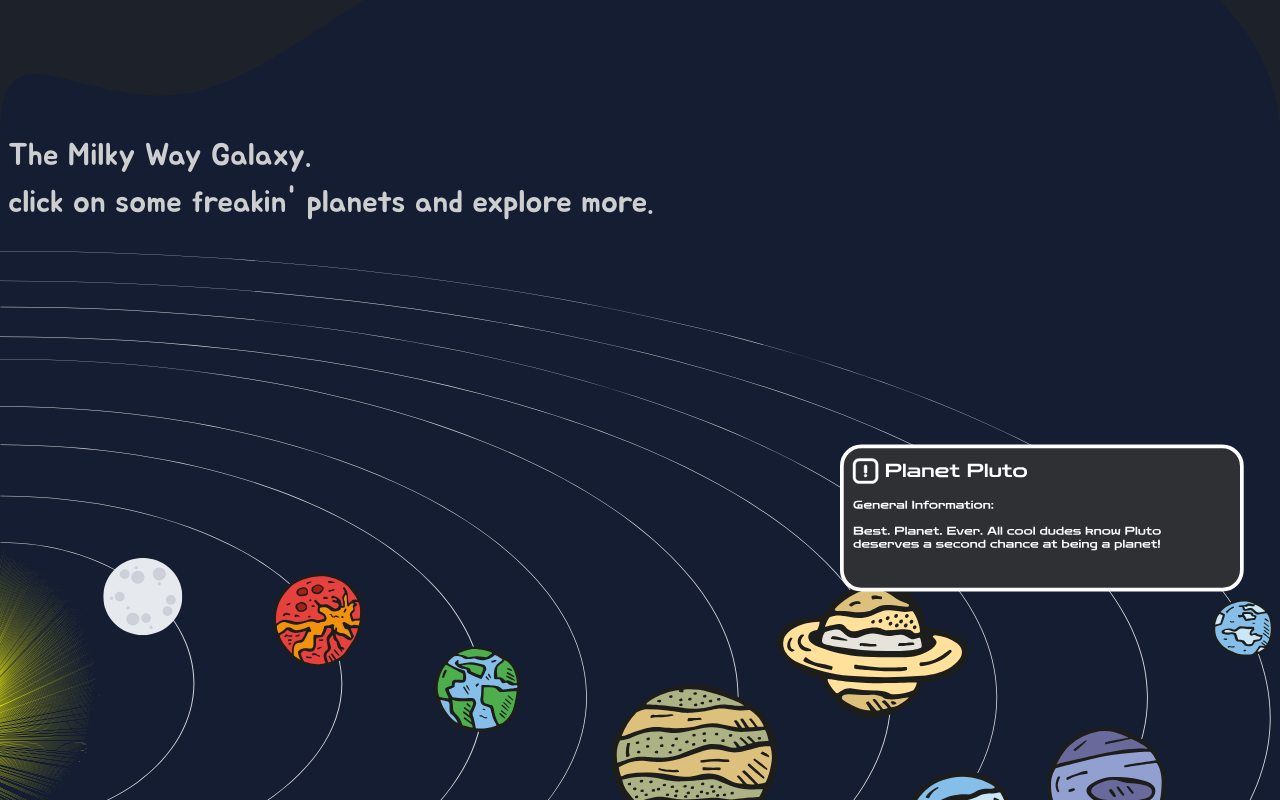
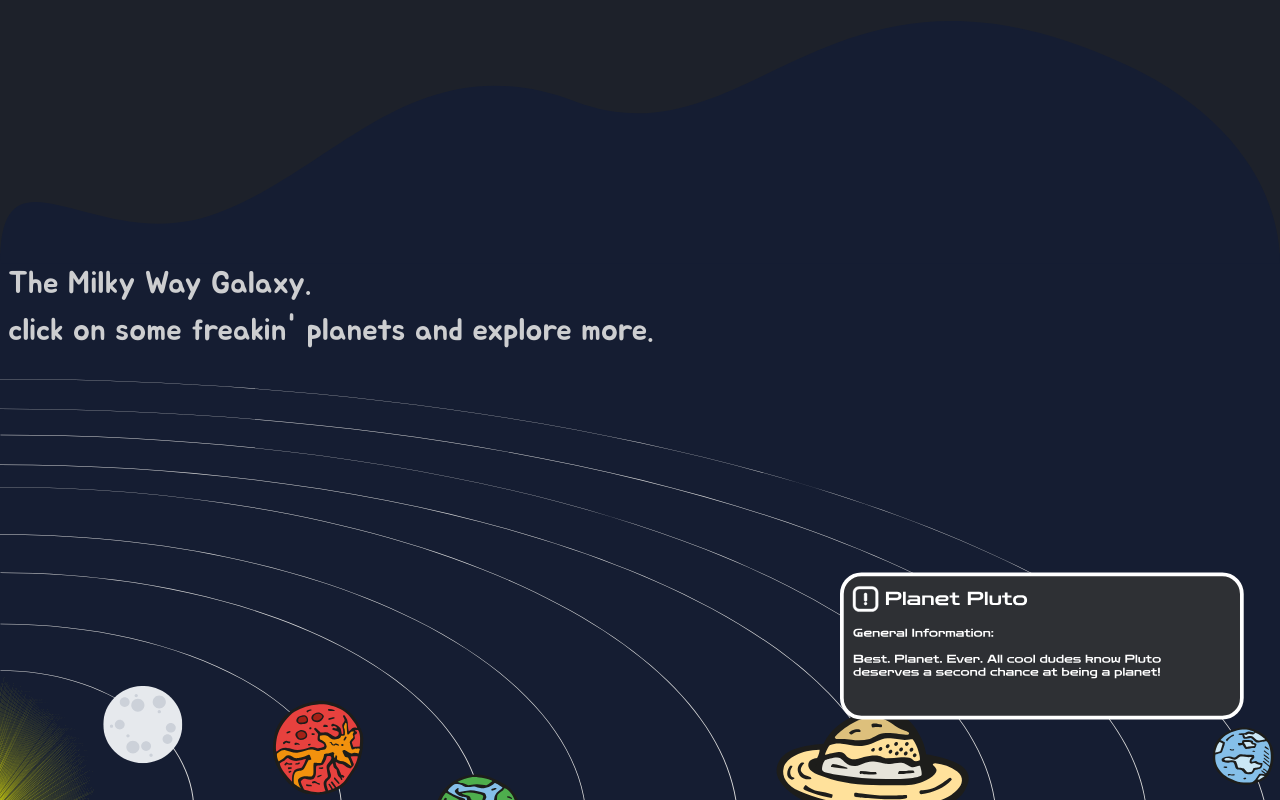
Before and after one commit to emilygorelik/reconsiderpluto, a React (Vite) app: page / in a window 1280 px wide. Shown: the part 1960-2760 px from the top of the page. Built offline with nearby package versions, Linux system fonts and the light colour scheme; what tailwindcss-animated would draw is missing.

Commit message:
pad the galexy

```diff
--- a/src/routes/Landing/MilkyWay/MilkyWay.tsx
+++ b/src/routes/Landing/MilkyWay/MilkyWay.tsx
@@ -37,7 +37,7 @@ const SquiglySvgBottom = ({ className }: SquiglySvgProps) => {
 
 export const MilkyWay = () => {
   return (
-    <div className="relative min-h-screen bg-primary">
+    <div className="relative my-32 min-h-screen bg-primary">
       <SquiglySvgTop className="absolute bottom-[99%]" />
       <div className="p-2">
         <h1>
```
